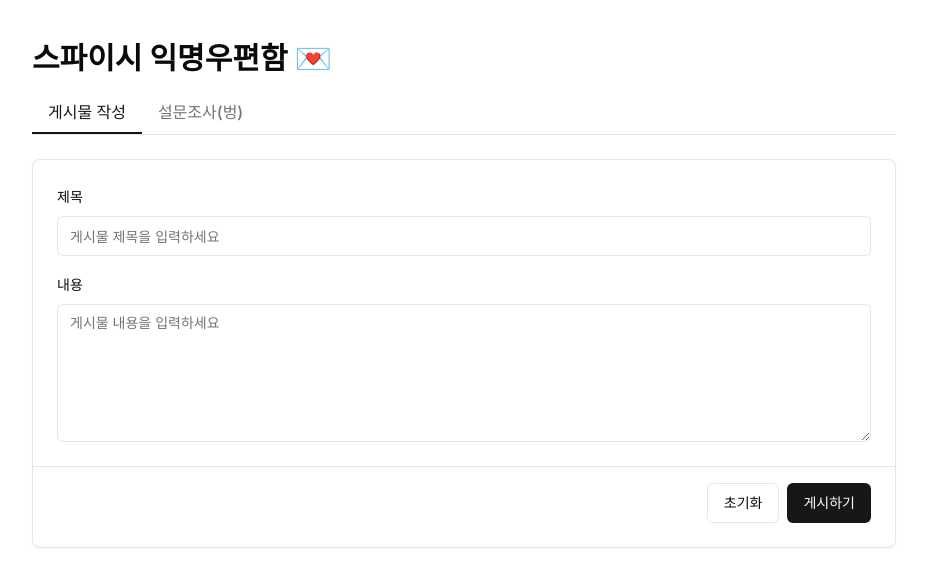
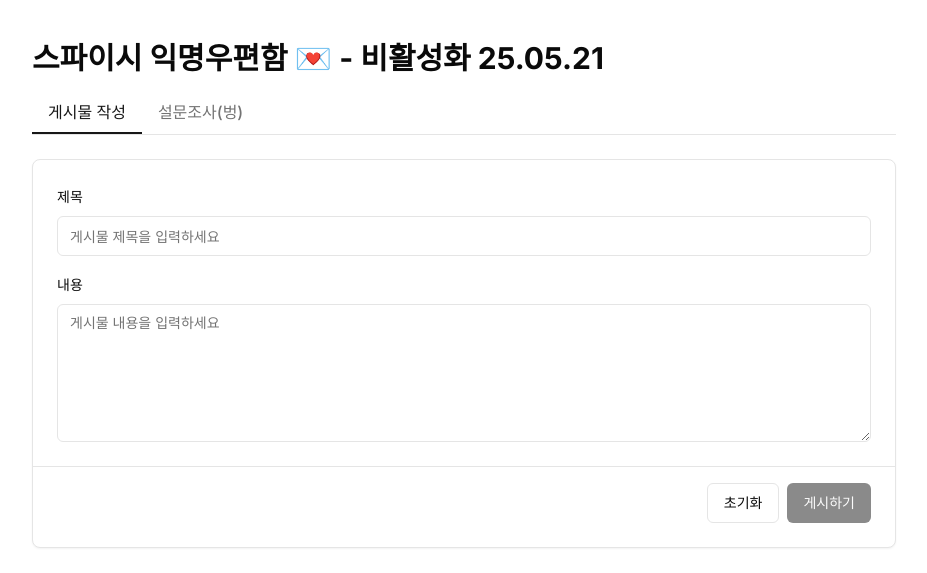
Before and after one commit to kysclient/anonymous-board-app, a Next.js app: page / in a window 1280 px wide. Shown: the top 573 px of the page, without its empty margins (176-1103 px from the left). Built offline with nearby package versions, Linux system fonts and the light colour scheme; no server answers.

Commit message:
refactor: 우편함 임시 비활성화

```diff
--- a/app/layout.tsx
+++ b/app/layout.tsx
@@ -29,7 +29,9 @@ export default async function RootLayout({
 
         <div className="container max-w-4xl py-10 mx-auto px-4">
           <header className="mb-6">
-            <h1 className="text-3xl font-bold mb-4">스파이시 익명우편함 💌</h1>
+            <h1 className="text-3xl font-bold mb-4">
+              스파이시 익명우편함 💌 - 비활성화 25.05.21
+            </h1>
             <Tabs isAdmin={isAdmin} />
           </header>
           {children}
--- a/components/post-form.tsx
+++ b/components/post-form.tsx
@@ -104,7 +104,8 @@ export default function PostForm() {
           >
             초기화
           </Button>
-          <Button type="submit" disabled={isSubmitting}>
+          <Button type="submit" disabled={true}>
+            {/* <Button type="submit" disabled={isSubmitting}> */}
             {isSubmitting ? (
               <>
                 <Spinner size="sm" className="mr-2" />
```
